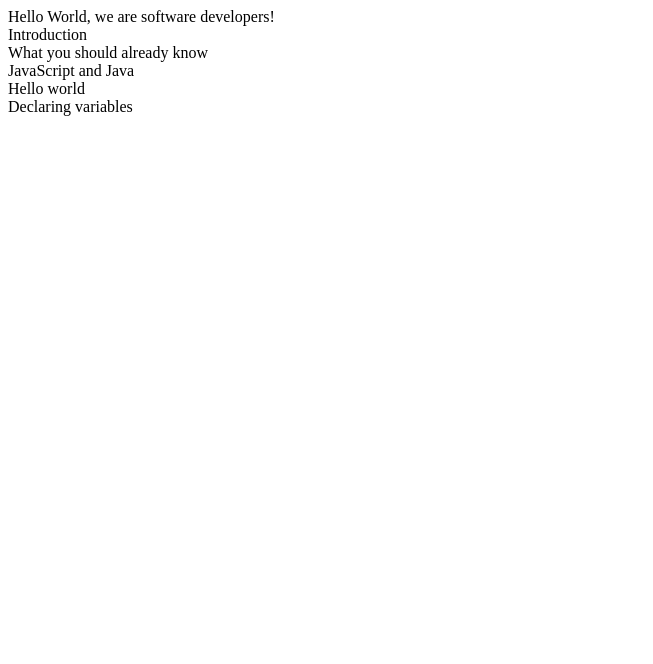
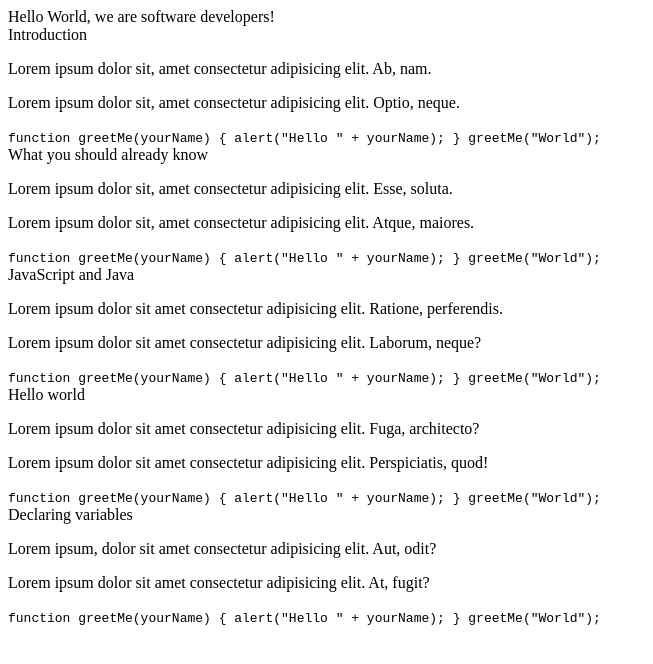
Before and after one commit to Baayeh/Kwasi_Mohammed_Project, a plain HTML site: page index.html in a window 1280 px wide. Shown: the whole page, without its empty margins (0-653 px from the left). Drawn offline with Linux system fonts and the light colour scheme.

Commit message:
completed user stories from 4 to 6 in index file

```diff
--- a/index.html
+++ b/index.html
@@ -11,26 +11,46 @@
   <main id="main-doc">
     <header>Hello World, we are software developers!</header>
 
-    <section class="main-section">
+    <section class="main-section" id="Introduction">
       <header>
         Introduction
       </header>
+      <p>Lorem ipsum dolor sit, amet consectetur adipisicing elit. Ab, nam.</p>
+      <p>Lorem ipsum dolor sit, amet consectetur adipisicing elit. Optio, neque.</p>
+      <code><code>function greetMe(yourName) { alert("Hello " + yourName); }
+        greetMe("World");</code></code>
     </section>
 
-    <section class="main-section">
+    <section class="main-section" id="What_you_should_already_know">
       <header>What you should already know</header>
+      <p>Lorem ipsum dolor sit, amet consectetur adipisicing elit. Esse, soluta.</p>
+      <p>Lorem ipsum dolor sit, amet consectetur adipisicing elit. Atque, maiores.</p>
+      <code>function greetMe(yourName) { alert("Hello " + yourName); }
+        greetMe("World");</code>
     </section>
 
-    <section class="main-section">
+    <section class="main-section" id="JavaScript_and_Java">
       <header>JavaScript and Java</header>
+      <p>Lorem ipsum dolor sit amet consectetur adipisicing elit. Ratione, perferendis.</p>
+      <p>Lorem ipsum dolor sit amet consectetur adipisicing elit. Laborum, neque?</p>
+      <code>function greetMe(yourName) { alert("Hello " + yourName); }
+        greetMe("World");</code>
     </section>
 
-    <section class="main-section">
+    <section class="main-section" id="Hello_world">
       <header>Hello world</header>
+      <p>Lorem ipsum dolor sit amet consectetur adipisicing elit. Fuga, architecto?</p>
+      <p>Lorem ipsum dolor sit amet consectetur adipisicing elit. Perspiciatis, quod!</p>
+      <code>function greetMe(yourName) { alert("Hello " + yourName); }
+        greetMe("World");</code>
     </section>
 
-    <section class="main-section">
+    <section class="main-section" id="Declaring_variables">
       <header>Declaring variables</header>
+      <p>Lorem ipsum, dolor sit amet consectetur adipisicing elit. Aut, odit?</p>
+      <p>Lorem ipsum dolor sit amet consectetur adipisicing elit. At, fugit?</p>
+      <code>function greetMe(yourName) { alert("Hello " + yourName); }
+        greetMe("World");</code>
     </section>
   </main>
 
```
